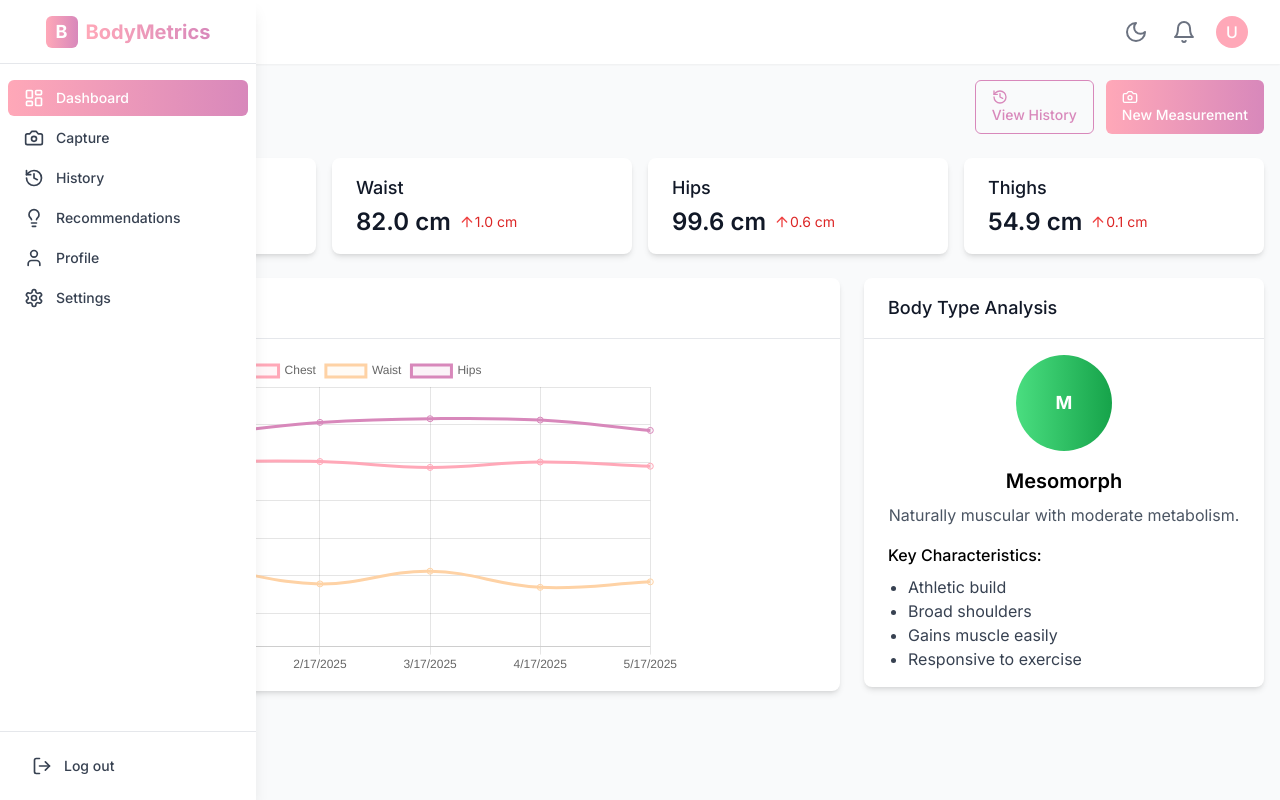
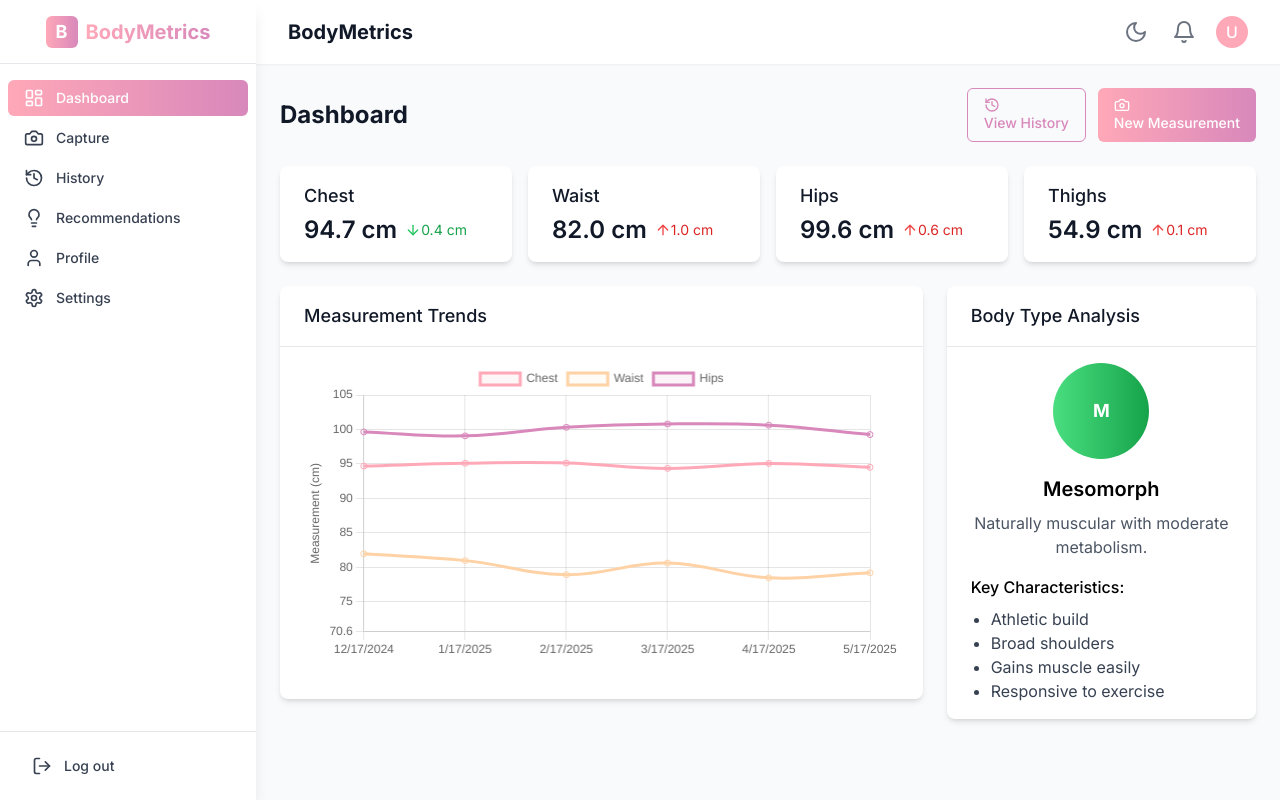
Before and after one commit to Vaibhavghugretkar/body_metrics, a React (Vite) app in the folder frontend/: page / in a window 1280 px wide. Built offline with nearby package versions, Linux system fonts and the light colour scheme.

Commit message:
fix:fixed layout.jsx

```diff
--- a/frontend/src/components/layout/Layout.jsx
+++ b/frontend/src/components/layout/Layout.jsx
@@ -1,5 +1,3 @@
-"use client"
-
 import { useState } from "react"
 import { Outlet } from "react-router-dom"
 import Sidebar from "./Sidebar"
@@ -11,15 +9,20 @@ const Layout = () => {
 
   return (
     <div className="flex h-screen bg-gray-50">
+      {/* Sidebar */}
       <Sidebar sidebarOpen={sidebarOpen} setSidebarOpen={setSidebarOpen} />
-      <div className="flex flex-col flex-1 overflow-hidden">
+
+      {/* Main Content */}
+      <div className="flex flex-col flex-1 ml-0 md:ml-64 overflow-hidden">
         <Header setSidebarOpen={setSidebarOpen} />
-        <main className="flex-1 overflow-y-auto p-4 bg-gray-50">
-          <div className="container mx-auto">
+        <main className="flex-1 overflow-y-auto p-4 md:p-6 bg-gray-50">
+          <div className="w-full">
             <Outlet />
           </div>
         </main>
       </div>
+
+      {/* Mobile Menu */}
       <MobileMenu open={sidebarOpen} setOpen={setSidebarOpen} />
     </div>
   )
```
